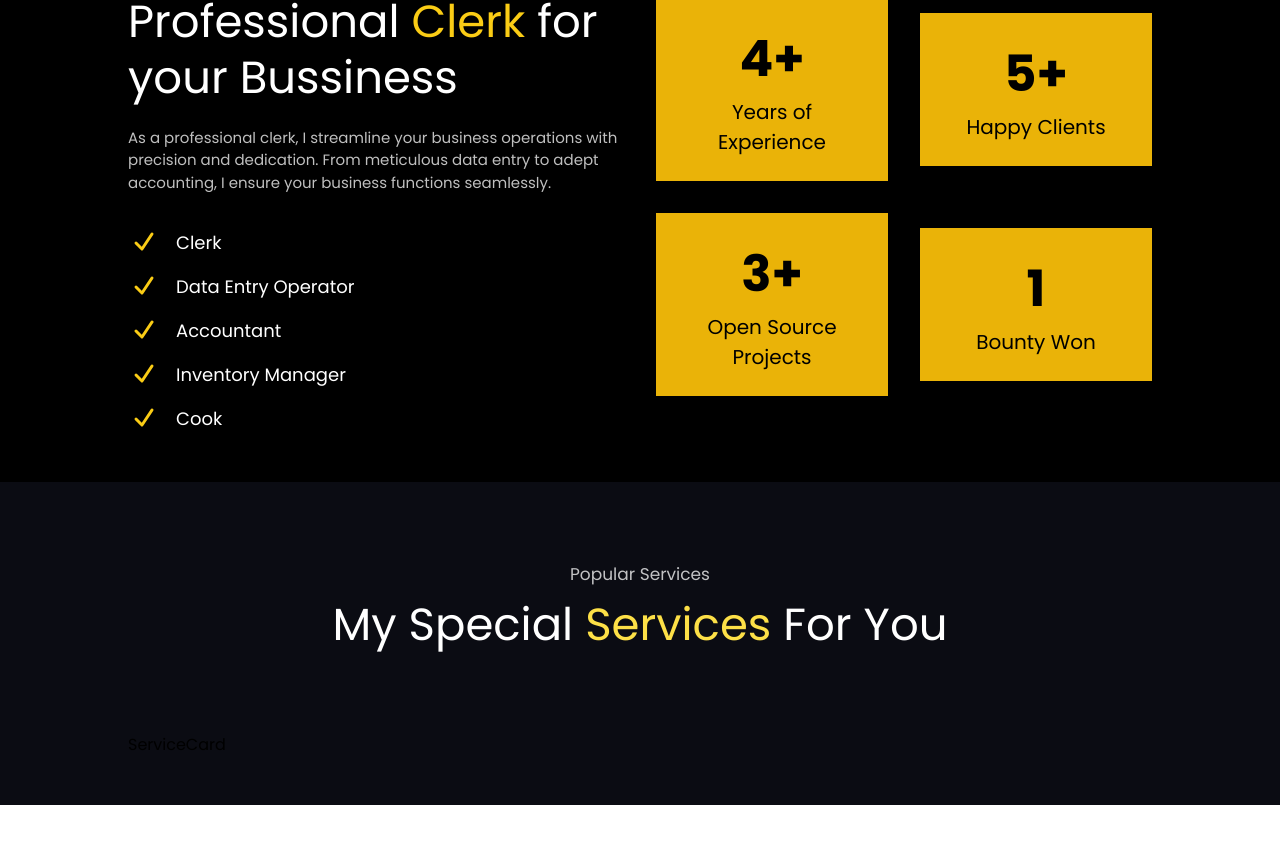
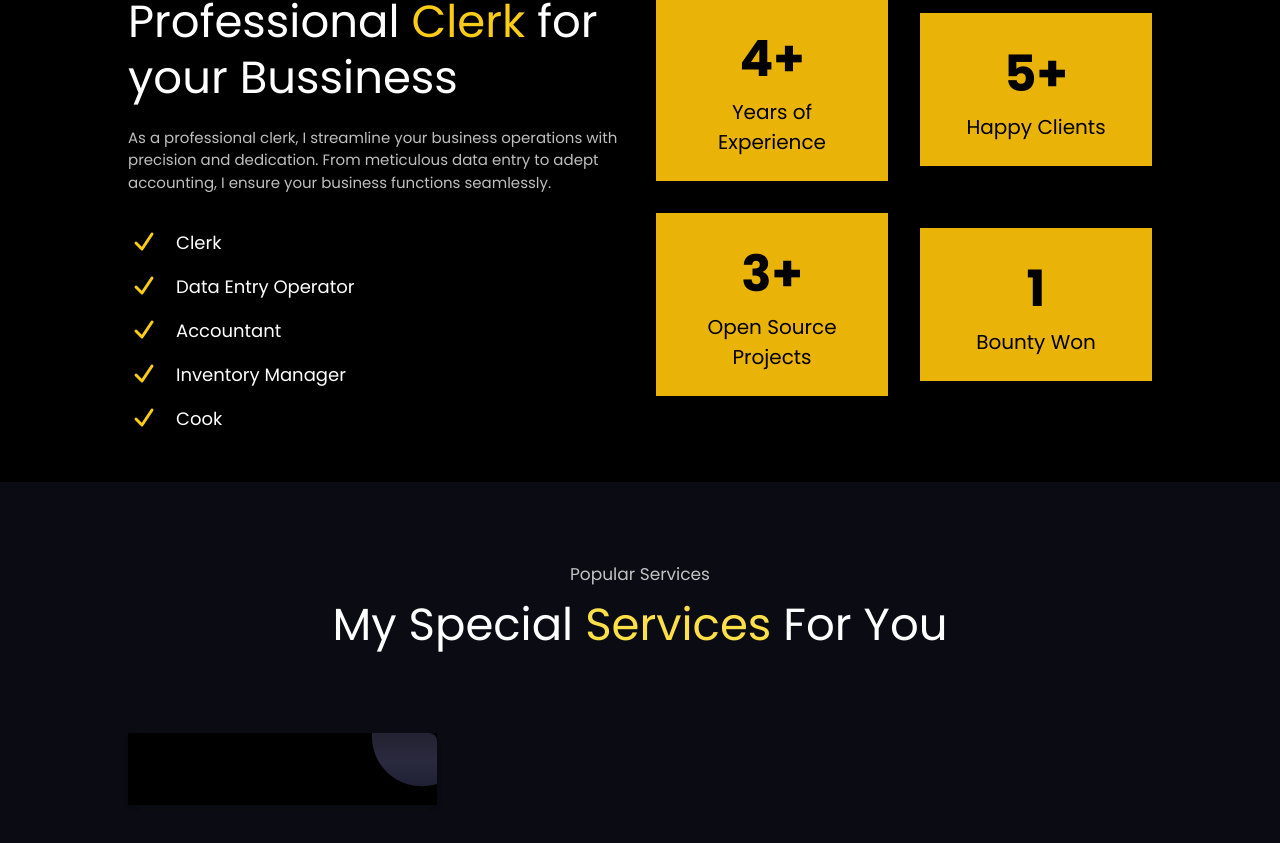
Before and after one commit to Deepak000HR/portfolio, a Next.js app: page / in a window 1280 px wide. Shown: the part 937-1780 px from the top of the page. Before the commit the page ends 1742 px from the top, so only its background shows below. Built offline with nearby package versions, Linux system fonts and the light colour scheme.

Commit message:
headernav

```diff
--- a/components/Helper/ServiceCard.tsx
+++ b/components/Helper/ServiceCard.tsx
@@ -1,26 +1,33 @@
 import React from "react";
-import { CommandLineIcon,
+import {
+  CommandLineIcon,
   ServerIcon,
   CodeBracketIcon,
   CursorArrowRaysIcon,
   RocketLaunchIcon,
-  BugAntIcon
-   } from "@heroicons/react/16/solid";
+  BugAntIcon,
+} from "@heroicons/react/16/solid";
 interface Props {
   title: string;
   num: string;
 }
 
-const iconMapping ={
+const iconMapping = {
   "01": CommandLineIcon,
   "02": ServerIcon,
   "03": CodeBracketIcon,
   "04": CursorArrowRaysIcon,
   "05": RocketLaunchIcon,
-  "06": BugAntIcon
-}
+  "06": BugAntIcon,
+};
 const ServiceCard = ({ title, num }: Props) => {
-  return <div>ServiceCard</div>;
+  const IconComponent =
+    (iconMapping as Record<string, React.ElementType>)[num] || CommandLineIcon;
+  return (
+    <div className="bg-black custom__service z-[100] relative transform rounded-2x1 text-center p-6 shadow-md">
+      ServiceCard
+    </div>
+  );
 };
 
 export default ServiceCard;
--- a/styles/globals.css
+++ b/styles/globals.css
@@ -13,42 +13,52 @@
 } */
 @layer components {
   .nav__link {
-    @apply relative text-xl w-fit block after:block after:content-[''] after:absolute after:h-[3px]  after:bg-yellow-400 text-white after:w-full after:scale-x-0 after:hover:scale-x-100 after:transition
-    after:duration-300 after:origin-right
+    @apply relative text-xl w-fit block after:block after:content-[''] after:absolute after:h-[3px] after:bg-yellow-400 text-white after:w-full after:scale-x-0 after:hover:scale-x-100 after:transition after:duration-300 after:origin-right
+  }
 
-  }
-  .custom-bg{
-    background-image: linear-gradient(to right, rgba(0,0,0,0.836),rgba(0,0,0,0.811)),url("/images/bg.jpg");
+  .custom-bg {
+    background-image: linear-gradient(to right, rgba(0, 0, 0, 0.836), rgba(0, 0, 0, 0.811)), url("/images/bg.jpg");
     background-repeat: no-repeat;
     background-size: cover;
     background-position: center;
-    clip-path: polygon(0 0,100% 0,100% 95%, 0% 100%);
+    clip-path: polygon(0 0, 100% 0, 100% 95%, 0% 100%);
   }
+
   .x-icon {
-    cursor: pointer; /* Set default cursor to pointer */
+    cursor: pointer;
+    /* Set default cursor to pointer */
   }
 
   .x-icon:hover {
-    cursor: pointer; /* Change cursor to pointer on hover */
+    cursor: pointer;
+    /* Change cursor to pointer on hover */
   }
+
   .heading__mini {
     @apply text-[17px] text-white opacity-75
   }
+
   .heading__primary {
     @apply mt-[0.6rem] p-2 sm:p-0 leading-[3.5rem] text-white text-[27px] md:text-[30px] lg:text-[38px] xl:text-[45px]
   }
 }
 
 .custom__service::before {
-content:'';
-position:absolute;
-top:0;
-left:0;
-right:0;
-bottom:0;
-width:100% ;
-height:100%;
+  content: '';
+  position: absolute;
+  top: 0;
+  left: 0;
+  right: 0;
+  bottom: 0;
+  width: 100%;
+  height: 100%;
+  background: linear-gradient(to bottom, #323232 0, #3f3f3f 40%, #1c1c1c 150%), linear-gradient(to top, rgba(0, 8, 255, 0.4) 0, rgba(70, 14, 255, 0.25) 200%);
+  background-blend-mode: multiply;
+  clip-path: circle(50px at 95% 4%);
+  border-radius: 0.5rem;
+  transition: all 0.8s;
 }
+
 /* @layer components {
   .nav__link {
     @apply relative text-x1 w-fit block;
```
